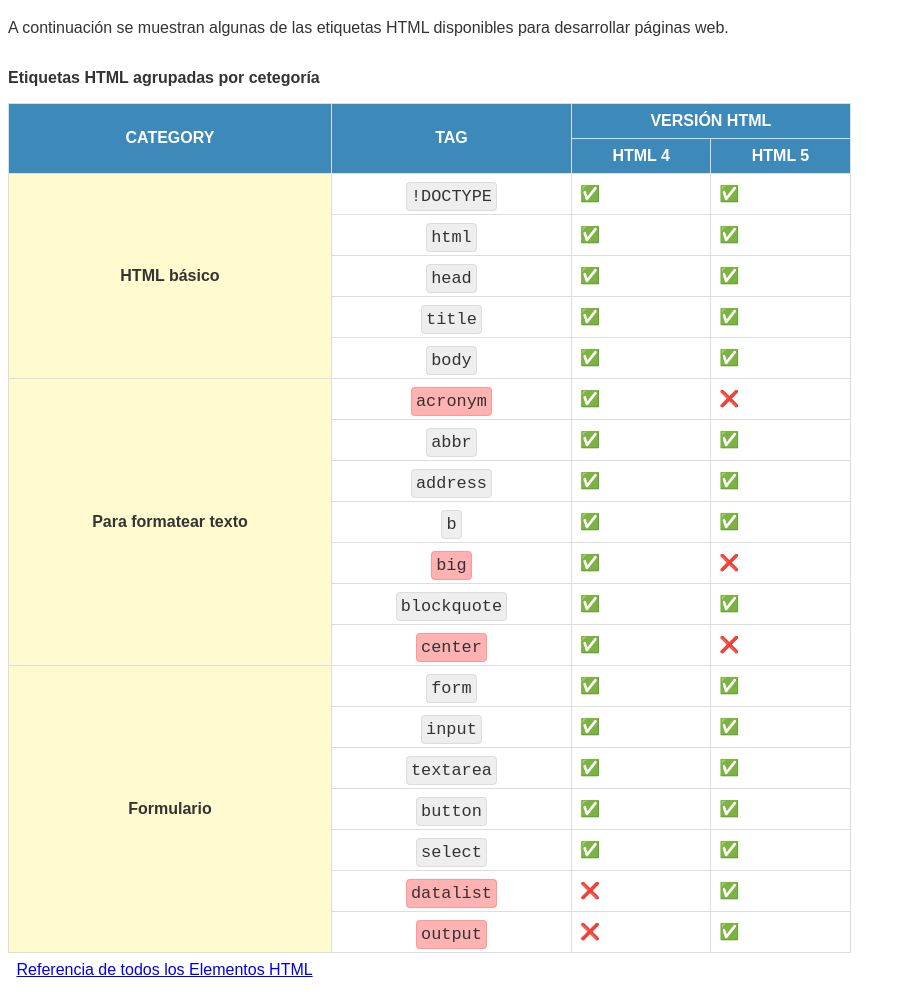
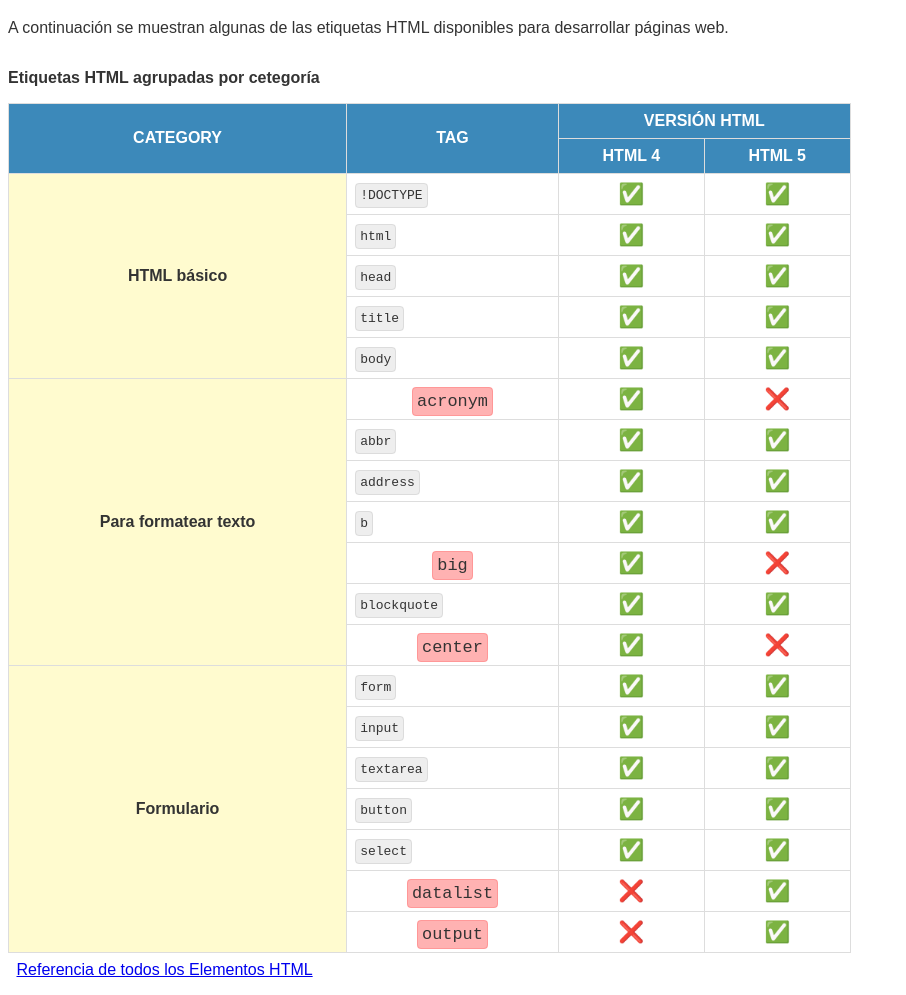
Before and after one commit to claudiabdm/CBDM_BoreamTraining, a plain HTML site: page HTML-ejercicios/ejercicio-2/ejercicio2.html in a window 1280 px wide. Shown: the part 61-1056 px from the top of the page, without its empty margins (0-906 px from the left). Drawn offline with Linux system fonts and the light colour scheme.

Commit message:
cambio de estilo en tags sin version

```diff
--- a/HTML-ejercicios/css/style.css
+++ b/HTML-ejercicios/css/style.css
@@ -64,7 +64,7 @@ tbody th {
   background-color: #fffbcf;
 }
 
-.version {
+.version{
   text-align: center;
   font-size: 130%;
 }
@@ -76,7 +76,7 @@ code {
   background-color: #eee;
 }
 
-.version.no code {
+.version.no code{
   border-color: rgba(255, 0, 0, 0.15);
   background-color: rgba(255, 0, 0, 0.3);
 }
--- a/HTML-ejercicios/ejercicio-2/ejercicio2.html
+++ b/HTML-ejercicios/ejercicio-2/ejercicio2.html
@@ -35,29 +35,29 @@
                 <th rowspan="6" scope="rowgroup">HTML básico</th>
             </tr>
             <tr>
-                <td class="version"><code>!DOCTYPE</code></td>
-                <td>✅</td>
-                <td>✅</td>
+                <td><code>!DOCTYPE</code></td>
+                <td class="version">✅</td>
+                <td class="version">✅</td>
             </tr>
             <tr>
-                <td class="version"><code>html</code></tdclass="TAG">
-                <td>✅</td>
-                <td>✅</td>
+                <td><code>html</code></td>
+                <td class="version">✅</td>
+                <td class="version">✅</td>
             </tr>
             <tr>
-                <td class="version"><code>head</code></td>
-                <td>✅</td>
-                <td>✅</td>
+                <td><code>head</code></td>
+                <td class="version">✅</td>
+                <td class="version">✅</td>
             </tr>
             <tr>
-                <td class="version"><code>title</code></td>
-                <td>✅</td>
-                <td>✅</td>
+                <td><code>title</code></td>
+                <td class="version">✅</td>
+                <td class="version">✅</td>
             </tr>
             <tr>
-                <td class="version"><code>body</code></td>
-                <td>✅</td>
-                <td>✅</td>
+                <td><code>body</code></td>
+                <td class="version">✅</td>
+                <td class="version">✅</td>
             </tr>
 
             <tr>
@@ -65,38 +65,38 @@
             </tr>
             <tr>
                 <td class="version no"><code>acronym</code></td>
-                <td>✅</td>
-                <td>❌</td>
+                <td class="version">✅</td>
+                <td class="version">❌</td>
             </tr>
             <tr>
-                <td class="version"><code>abbr</code></td>
-                <td>✅</td>
-                <td>✅</td>
+                <td><code>abbr</code></td>
+                <td class="version">✅</td>
+                <td class="version">✅</td>
             </tr>
             <tr>
-                <td class="version"><code>address</code></td>
-                <td> ✅</td>
-                <td>✅</td>
+                <td><code>address</code></td>
+                <td class="version"> ✅</td>
+                <td class="version">✅</td>
             </tr>
             <tr>
-                <td class="version"><code>b</code></td>
-                <td>✅</td>
-                <td>✅</tdclass="version">
+                <td><code>b</code></td>
+                <td class="version">✅</td>
+                <td class="version">✅</td>
             </tr>
             <tr>
                 <td class="version no"><code>big</code></td>
-                <td>✅</td>
-                <td>❌</td>
+                <td class="version">✅</td>
+                <td class="version">❌</td>
             </tr>
             <tr>
-                <td class="version"><code>blockquote</code></td>
-                <td>✅</td>
-                <td>✅</td>
+                <td><code>blockquote</code></td>
+                <td class="version">✅</td>
+                <td class="version">✅</td>
             </tr>
             <tr>
                 <td class="version no"><code>center</code></td>
-                <td>✅</td>
-                <td>❌</td>
+                <td class="version">✅</td>
+                <td class="version">❌</td>
             </tr>
 
 
@@ -104,39 +104,39 @@
             <th rowspan="8" scope="row">Formulario</th>
             </tr>
             <tr>
-                <td class="version"><code>form</code></td>
-                <td>✅</td>
-                <td>✅</td>
+                <td><code>form</code></td>
+                <td class="version">✅</td>
+                <td class="version">✅</td>
             </tr>
             <tr>
-                <td class="version"><code>input</code></td>
-                <td>✅</td>
-                <td>✅</td>
+                <td><code>input</code></td>
+                <td class="version">✅</td>
+                <td class="version">✅</td>
             </tr>
             <tr>
-                <td class="version"><code>textarea</code></td>
-                <td>✅</td>
-                <td>✅</td>
+                <td><code>textarea</code></td>
+                <td class="version">✅</td>
+                <td class="version">✅</td>
             </tr>
             <tr>
-                <td class="version"><code>button</code></td>
-                <td>✅</td>
-                <td>✅</td>
+                <td><code>button</code></td>
+                <td class="version">✅</td>
+                <td class="version">✅</td>
             </tr>
             <tr>
-                <td class="version"><code>select</code></td>
-                <td>✅</td>
-                <td>✅</td>
+                <td><code>select</code></td>
+                <td class="version">✅</td>
+                <td class="version">✅</td>
             </tr>
             <tr>
                 <td class="version no"><code>datalist</code></td>
-                <td>❌</td>
-                <td>✅</td>
+                <td class="version">❌</td>
+                <td class="version">✅</td>
             </tr>
             <tr>
                 <td class="version no"><code>output</code></td>
-                <td>❌</td>
-                <td>✅</td>
+                <td class="version">❌</td>
+                <td class="version">✅</td>
             </tr>
         </tbody>
 
```
Also changed, not shown: HTML-ejercicios/ejercicio-1/ejercicio1.html (+1 -1 lines).
